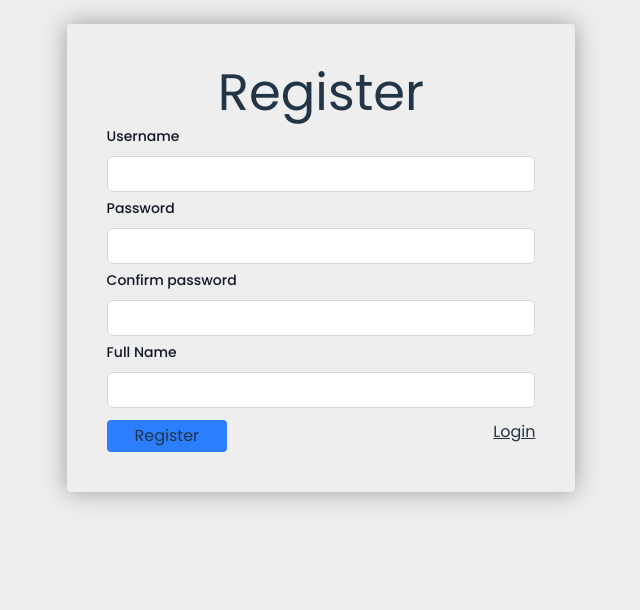
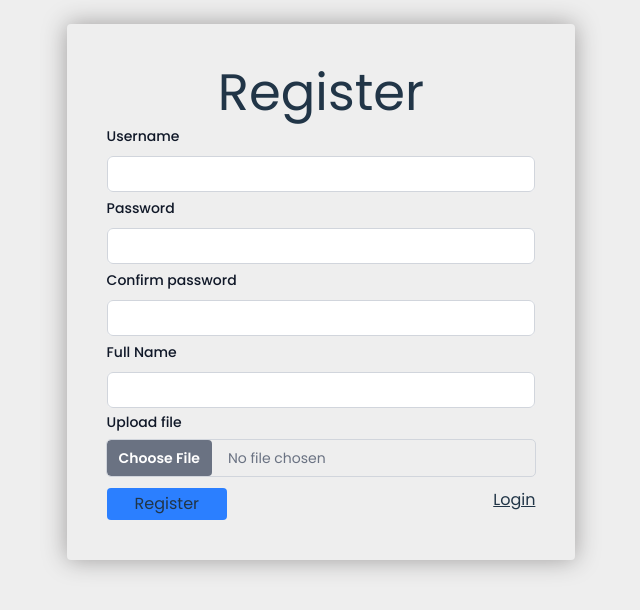
Before and after one commit to VanToanUNIVERSE/quiz-app, a React (Vite) app: page /register in a window 1280 px wide. Shown: the top 610 px of the page, without its empty margins (319-959 px from the left). Built offline with nearby package versions, Linux system fonts and the light colour scheme.

Commit message:
update register has image

```diff
--- a/src/pages/Home.jsx
+++ b/src/pages/Home.jsx
@@ -9,7 +9,7 @@ const Home = () => {
             <div className='  flex justify-between items-center'>
                 <div className='flex justify-between gap-3 items-center'>
                     <div className=' w-13 h-13 rounded-full'>
-                        <img className=' w-full h-full rounded-full' src="https://picsum.photos/300/200"></img>
+                        <img alt='Avara' className=' w-full h-full rounded-full' src={`http://127.0.0.1:8000/storage/${user.image}` }></img>
                     </div>
                     <p className=' font-bold'>{user.fullName || ''}</p>
                 </div>
@@ -21,7 +21,7 @@ const Home = () => {
                         e.preventDefault();
                         logout(setUser);
                     }}
-                    className="px-7 py-3 bg-red-500 hover:bg-red-400 rounded text-white"
+                    className="px-7 py-3 bg-red-500 hover:bg-red-400 rounded text-white cursor-pointer"
                 >
                     Logout
                 </button>) : <Link className=' px-7 py-3 bg-red-500 hover:bg-red-400 rounded' to="/login">Login</Link>}
--- a/src/pages/Register.jsx
+++ b/src/pages/Register.jsx
@@ -12,6 +12,7 @@ const Register = () => {
         confirmPassword: '',
         fullName: ''
     });
+    const [file, setFile] = useState(null);
     const [response, setResponse] = useState({
         message: '',
         status: '',
@@ -30,6 +31,14 @@ const Register = () => {
             (val) => val.trim() === ''
         );
 
+        const formData = new FormData();
+        formData.append('username', form.username);
+        formData.append('password', form.password);
+        formData.append('fullName', form.fullName);
+        if(file) {
+            formData.append('image', file);
+        }
+
         if (hasError || hasEmptyField) {
             alert("Please fix the errors");
             return;
@@ -38,13 +47,8 @@ const Register = () => {
             method: 'POST',
             headers: {
                 'Accept': 'application/json',
-                'Content-Type': 'application/json'
             },
-            body: JSON.stringify({
-                'username': form.username,
-                'password': form.password,
-                'fullName': form.fullName
-            })
+            body: formData
         })
             .then(res => res.json())
             .then(data => {
@@ -65,12 +69,25 @@ const Register = () => {
 
     return (
         <div className='p-1'>
-            <form method='post' onSubmit={handleSubmit} className='flex flex-col gap-1 p-10 w-[40%] shadow mx-auto mt-5 justify-center items-center rounded' >
+            <form method='post' onSubmit={handleSubmit} className='flex flex-col gap-1 p-10 w-[40%] shadow mx-auto mt-5 justify-center items-center rounded' encType="multipart/form-data">
                 <h1>Register</h1>
                 <InputGroup label="Username" for="username" id="username" name="username" type="text" onKeyUp={handleValidate} error={error.username}></InputGroup>
                 <InputGroup label="Password" for="password" id="password" name="password" type="password" onKeyUp={handleValidate} error={error.password}></InputGroup>
                 <InputGroup label="Confirm password" for="confirm-password" id="confirm-password" name="confirmPassword" type="password" onKeyUp={handleValidate} error={error.confirmPassword}></InputGroup>
                 <InputGroup label="Full Name" for="full-name" id="full-name" name="fullName" type="text" onKeyUp={handleValidate} error={error.fullName}></InputGroup>
+                <div className='flex flex-col w-full '>
+                    <label className="block mb-2 text-sm font-medium text-gray-900 dark:text-white" htmlFor="file_input">Upload file</label>
+                    <input onChange={(e) => setFile(e.target.files[0])} className="block w-full text-sm text-gray-500 outline-1 rounded outline-gray-300
+                        file:me-4 file:py-2 file:px-3
+                        file:rounded file:border-0
+                        file:text-sm file:font-semibold
+                        file:bg-gray-500 file:text-white
+                        hover:file:bg-blue-400
+                        file:disabled:opacity-50 file:disabled:pointer-events-none file:cursor-pointer
+                        dark:text-neutral-500
+                        dark:file:bg-blue-500
+                        dark:hover:file:bg-blue-400" id="image" name='image' type="file" />
+                </div>
                 <div className='flex justify-between w-full mt-2'>
                     <button type='submit' className='px-7 py-1 bg-blue-500 hover:bg-blue-400 rounded cursor-pointer'>Register</button>
                     <Link className=' underline' to="/login">Login</Link>
```
